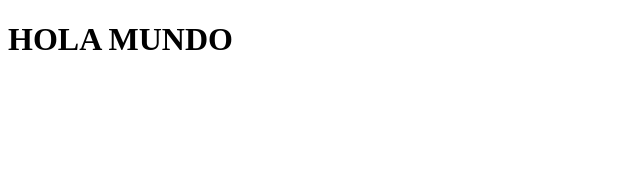
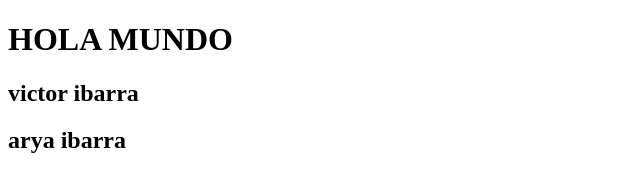
Before and after one commit to vicdan7/ejemplo_1, a plain HTML site: page index.html in a window 1280 px wide. Shown: the whole page, without its empty margins (0-640 px from the left). Drawn offline with Linux system fonts and the light colour scheme.

Commit message:
agregue 2 cambios en h2

```diff
--- a/index.html
+++ b/index.html
@@ -9,5 +9,7 @@
 </head>
 <body>
     <h1>HOLA MUNDO</h1>
+    <h2>victor ibarra</h2>
+    <h2>arya ibarra</h2>
 </body>
 </html>
```
